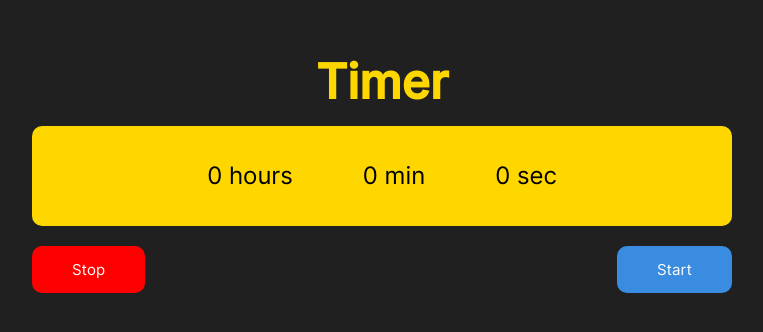
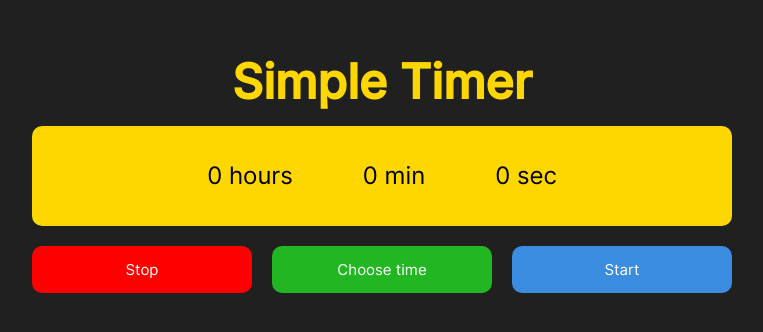
Before and after one commit to SKom2/react-timer, a React (Create React App) app: page / in a window 1280 px wide. Shown: the part 142-474 px from the top of the page, without its empty margins (258-1021 px from the left). Built offline with nearby package versions, Linux system fonts and the light colour scheme.

Commit message:
initial (bad) functionality of setting time value

```diff
--- a/src/components/Timer/Timer.css
+++ b/src/components/Timer/Timer.css
@@ -25,9 +25,10 @@
   font-weight: 400;
 }
 .timer .timer__buttons {
-  display: flex;
-  justify-content: space-between;
+  display: grid;
+  grid-template-columns: repeat(auto-fit, minmax(170px, auto));
   max-width: 700px;
+  gap: 20px;
   margin: 20px auto 0;
 }
 .timer .timer__buttons .timer__button {
@@ -47,6 +48,12 @@
 .timer .timer__buttons .timer__button.reset-button {
   background-color: orange;
 }
+.timer .timer__buttons .timer__button.time-button {
+  background-color: #22b722;
+}
+.timer .timer__buttons .timer__button.timing-button {
+  color: #202020;
+}
 
 @media screen and (max-width: 600px) {
   .timer .timer__container {
--- a/src/components/Timer/Timer.js
+++ b/src/components/Timer/Timer.js
@@ -2,16 +2,42 @@ import './Timer.scss';
 import { useEffect, useState } from "react";
 
 export default function Timer() {
-    const [time, setTime] = useState(5);
+    const [time, setTime] = useState(0);
     const [hours, setHours] = useState(0);
     const [minutes, setMinutes] = useState(0);
     const [seconds, setSeconds] = useState(0);
     const [isRunning, setIsRunning] = useState(false);
     const [intervalId, setIntervalId] = useState(null);
     const [isStopButton, setIsStopButton] = useState(true)
+    const [isTimingsState, setIsTimingsState] = useState(false)
+
+    function goOnTimingTable(){
+        if (isRunning) return;
+        setIsTimingsState(true);
+    }
+
+    function chooseTiming(e){
+        console.log(e.target.textContent.replace(/\d+/g, "").trim())
+        const unitsOfTime = e.target.textContent.replace(/\d+/g, "").trim();
+        const time = parseInt(e.target.textContent)
+        if (unitsOfTime === 'sec'){
+            setSeconds(time);
+            setTime(time)
+        }
+        if (unitsOfTime === 'min'){
+            setMinutes(time)
+            setTime(time * 60)
+        }
+        if (unitsOfTime === 'hour'){
+            setHours(time)
+            setTime(time * 3600)
+        }
+        setIsTimingsState(false)
+    }
 
     function startTimer() {
         if (isRunning) return;
+        if (time === 0) return;
         setIsRunning(true);
 
         const endTime = time + Math.floor(Date.now() / 1000);
@@ -56,23 +82,40 @@ export default function Timer() {
         setHours(0)
         setMinutes(0);
         setSeconds(0);
+        setTime(0)
     }
 
     return (
         <section className='timer'>
-            <h1 className='timer__title'>Timer</h1>
+            <h1 className='timer__title'>Simple Timer</h1>
             <div className="timer__container">
                 <p className="timer__values hours">{hours} hours</p>
                 <p className="timer__values minutes">{minutes} min</p>
                 <p className="timer__values seconds">{seconds} sec</p>
             </div>
             <div className="timer__buttons">
-                {isStopButton ?
-                    <button className="timer__button cancel-button" onClick={stopTimer}>Stop</button>
-                    :
-                    <button className="timer__button reset-button" onClick={resetTimer}>Reset</button>
+                {!isTimingsState ? (
+                        <>
+                            {isStopButton ?
+                                <button className="timer__button cancel-button" onClick={stopTimer}>Stop</button>
+                                :
+                                <button className="timer__button reset-button" onClick={resetTimer}>Reset</button>
+                            }
+                                <button className="timer__button time-button" onClick={goOnTimingTable}>Choose time</button>
+                                <button className="timer__button start-button" onClick={startTimer}>Start</button>
+                        </>
+                    ) : (
+                        <>
+                            <button className="timer__button timing-button" onClick={chooseTiming}>15 sec</button>
+                            <button className="timer__button timing-button" onClick={chooseTiming}>1 min</button>
+                            <button className="timer__button timing-button" onClick={chooseTiming}>5 min</button>
+                            <button className="timer__button timing-button" onClick={chooseTiming}>15 min</button>
+                            <button className="timer__button timing-button" onClick={chooseTiming}>30 min</button>
+                            <button className="timer__button timing-button" onClick={chooseTiming}>1 hour</button>
+                        </>
+                    )
                 }
-                <button className="timer__button start-button" onClick={startTimer}>Start</button>
+
             </div>
         </section>
     )
--- a/src/components/Timer/Timer.scss
+++ b/src/components/Timer/Timer.scss
@@ -31,9 +31,10 @@
   }
 
   .timer__buttons{
-    display: flex;
-    justify-content: space-between;
+    display: grid;
+    grid-template-columns: repeat(auto-fit, minmax(170px, auto));
     max-width: 700px;
+    gap: 20px;
     margin: 20px auto 0;
 
     .timer__button{
@@ -55,6 +56,14 @@
       &.reset-button{
         background-color: orange;
       }
+
+      &.time-button{
+        background-color: #22b722;
+      }
+
+      &.timing-button{
+        color: #202020;
+      }
     }
   }
 }
@@ -74,8 +83,7 @@
     }
 
     .timer__buttons {
-      gap: 10px
-    ;
+      gap: 10px;
       .timer__button {
         flex-grow: 1;
       }
```
Also changed, not shown: 1 other file (tests, documents, lock files or other folders).
